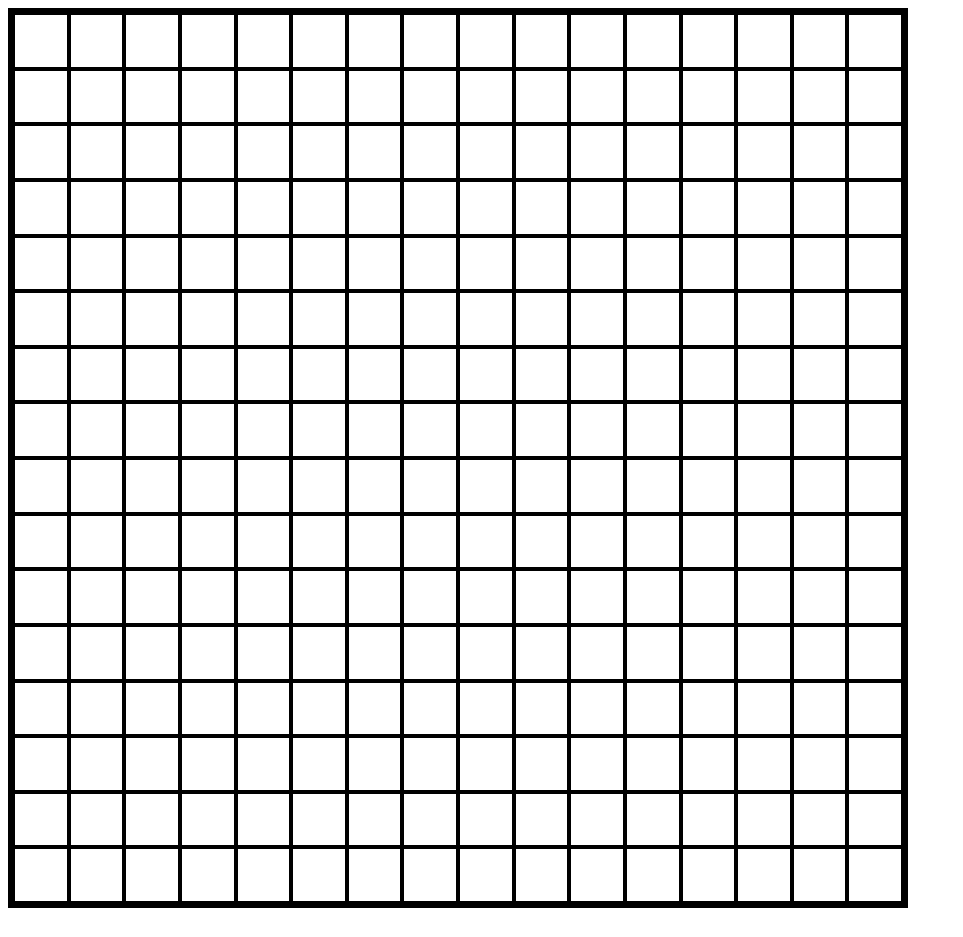
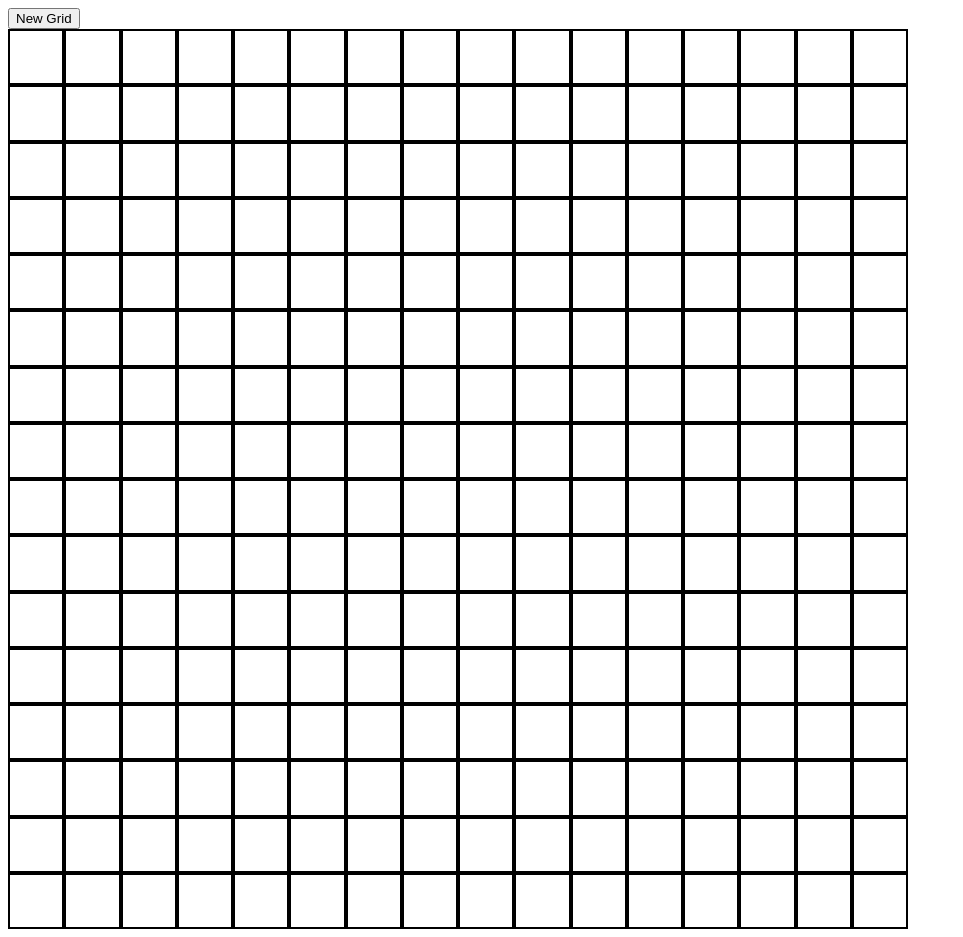
Before and after one commit to KYLEKHAI/odin-etch-a-sketch, a plain HTML site: page index.html in a window 1280 px wide. Shown: the whole page, without its empty margins (0-963 px from the left). Before the commit the page ends 916 px from the top, so only its background shows below. Drawn offline with Linux system fonts and the light colour scheme.

Commit message:
Change squareDiv calculation to fit grid container

```diff
--- a/index.html
+++ b/index.html
@@ -4,10 +4,11 @@
     <meta charset="UTF-8" />
     <meta name="viewport" content="width=, initial-scale=1.0" />
     <link rel="stylesheet" href="styles.css" />
-    <script src="script.js"></script>
+    <script src="script.js" defer></script>
     <title>Odin Etch-A-Sketch</title>
   </head>
   <body>
+    <button id="grid-ask" onclick="gridSizePrompt()">New Grid</button>
     <div class="container-div"></div>
   </body>
 </html>
--- a/script.js
+++ b/script.js
@@ -1,10 +1,28 @@
-// Load after HTML is parsed
-document.addEventListener("DOMContentLoaded", function () {
-  // Creating 16x16 square divs grid
+// Recieve user input to generate specific grid size
+function gridSizePrompt() {
+  const gridSize = prompt("Please input a grid size between 1-100");
+
+  // Handle user canceling the prompt
+  if (gridSize === null) {
+    return;
+  }
+  // Input conditions
+  if (gridSize >= 1 && gridSize <= 100) {
+    generateGridSize(Number(gridSize));
+  } else {
+    alert("Incorrect grid size value! Enter again...");
+  }
+}
+
+// Create a new grid
+function generateGridSize(gridSize) {
   const containerDiv = document.querySelector(".container-div");
 
-  // Create size of a grid (16x16)
-  let gridSize = 16;
+  // Clear the existing grid
+  containerDiv.innerHTML = "";
+
+  // Calculate the width of each square based on the new grid size
+  const squareSize = 900 / gridSize;
 
   // Creating mouse hover event
   function mouseEnter(e) {
@@ -20,6 +38,10 @@ document.addEventListener("DOMContentLoaded", function () {
     // Assign squareDiv a class name to style via CSS
     squareDiv.className = "square-div";
 
+    // Set the size of each square
+    squareDiv.style.width = squareSize + "px"; // Set the width of the square
+    squareDiv.style.height = squareSize + "px"; // Set the height of the square
+
     // Add event listeners for mouseEnter and mouseLeave
     squareDiv.addEventListener("mouseenter", mouseEnter);
     squareDiv.addEventListener("mouseleave", mouseLeave);
@@ -29,4 +51,10 @@ document.addEventListener("DOMContentLoaded", function () {
 
   // Appending to document
   document.body.appendChild(containerDiv);
+}
+
+// Load after HTML is parsed
+document.addEventListener("DOMContentLoaded", function () {
+  // Initialize grid with default size (16x16)
+  generateGridSize(16);
 });
--- a/styles.css
+++ b/styles.css
@@ -3,7 +3,6 @@
   flex-wrap: wrap;
   width: 900px;
   height: 900px;
-  border: 5px solid rgb(0, 0, 0);
   box-sizing: border-box;
 }
 
@@ -18,3 +17,6 @@
 .square-div.hover {
   background-color: blue;
 }
+
+#grid-ask {
+}
```
